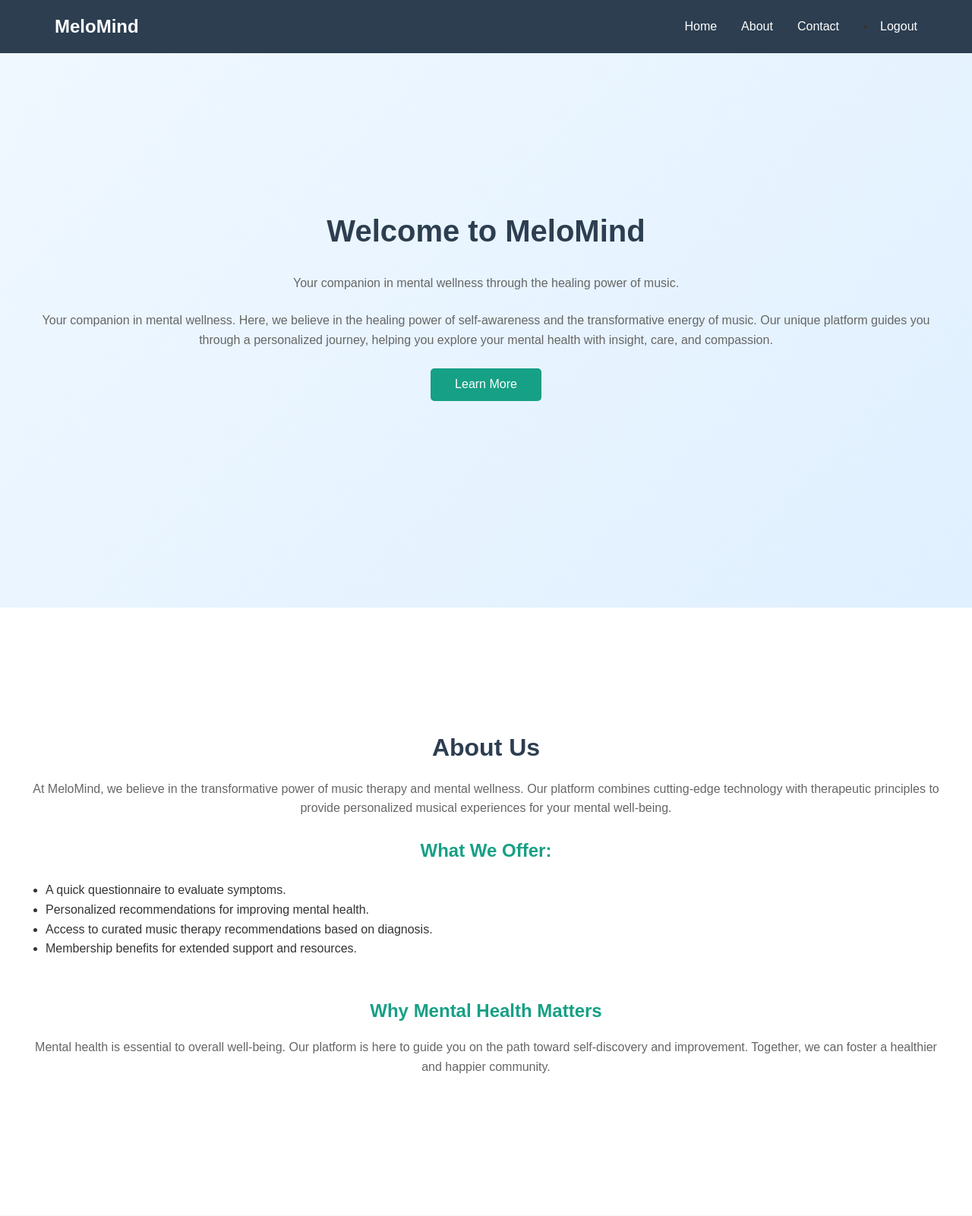
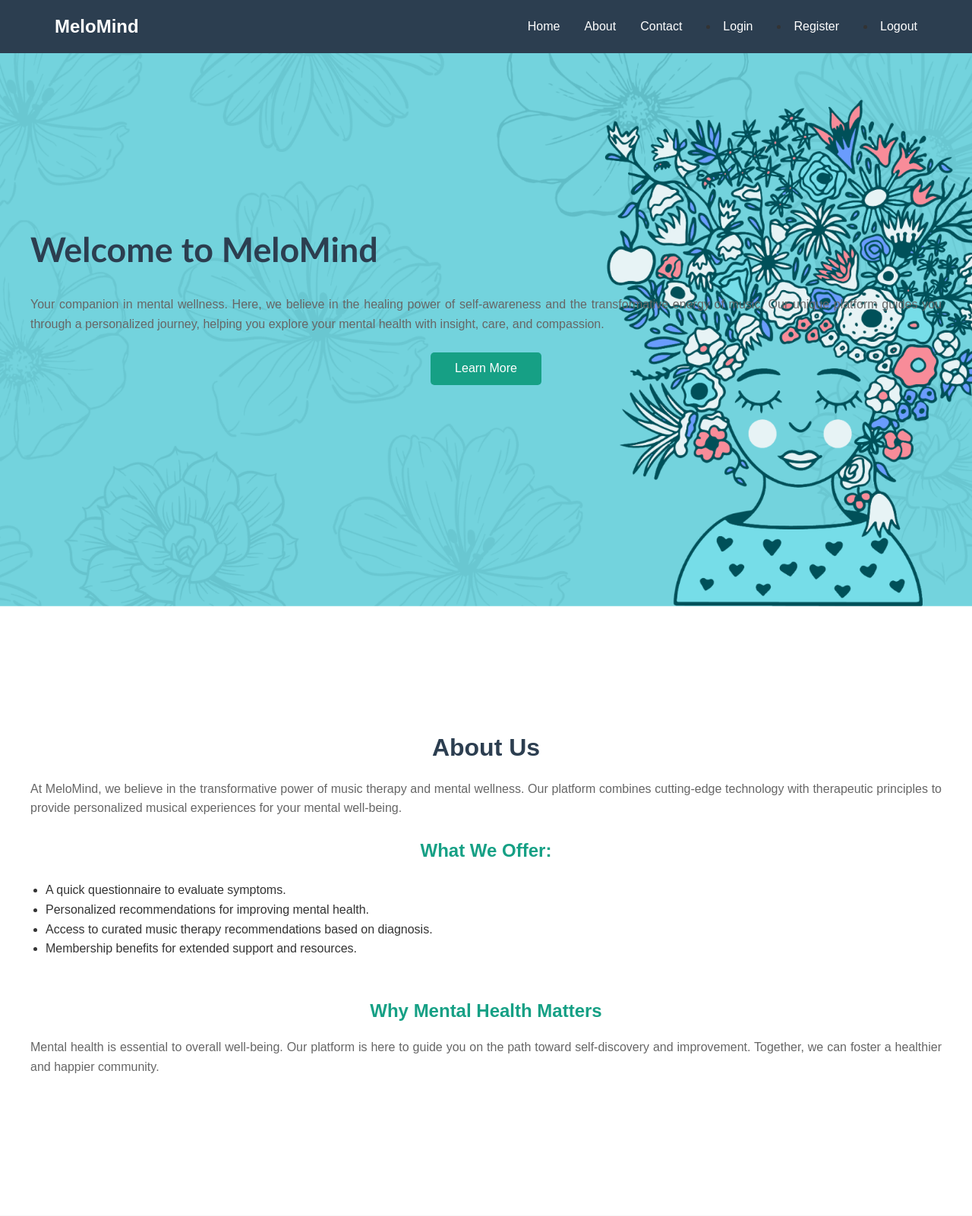
Before and after one commit to Shreyaa5/Mental-Therapy-through-Song-Mood-Classification, a Flask app: template templates/landing.html in a window 1280 px wide. Shown: the top 1601 px of the page at 76% size. Run offline with Flask 3, Linux system fonts and the light colour scheme; the template is opened without the code that fills it, so the values that code supplies are empty.

Commit message:
modify index

```diff
--- a/templates/landing.html
+++ b/templates/landing.html
@@ -9,12 +9,14 @@
             margin: 0;
             padding: 0;
             box-sizing: border-box;
+
         }
 
         body {
             font-family: 'Arial', sans-serif;
             line-height: 1.6;
             color: #333;
+
         }
 
         /* Navigation Styles */
@@ -75,27 +77,19 @@
 
         /* Home Section */
         #home {
-            background-color: #f0f8ff;
-            background-image: linear-gradient(135deg, #f0f8ff 0%, #e0f0ff 100%);
+            /* background-color: #f0f8ff; */
+             /* background-image: linear-gradient(135deg, #f0f8ff 0%, #e0f0ff 100%); */
+            background-image: url("/static/images/bg.png");
+            background-position: center; /* Adjust as needed: top, bottom, left, right, center, or specific values */
+            background-size: cover; /* Adjusts the size to cover the entire container */
+            background-attachment:scroll;
+            text-align: left;
         }
 
         /* About Section */
         #about {
             background-color: #fff;
-        }
 
-        .team-grid {
-            display: grid;
-            grid-template-columns: repeat(auto-fit, minmax(250px, 1fr));
-            gap: 2rem;
-            margin-top: 3rem;
-        }
-
-        .team-member {
-            padding: 1.5rem;
-            background: #f8f9fa;
-            border-radius: 10px;
-            box-shadow: 0 2px 10px rgba(0,0,0,0.1);
         }
 
         /* Contact Section */
@@ -114,9 +108,11 @@
 
         /* Common Styles */
         h1 {
-            font-size: 2.5rem;
+            font-size: 2.8rem;
             color: #2c3e50;
+            font-family: 'Gill Sans', 'Gill Sans MT', Calibri, 'Trebuchet MS', sans-serif;
             margin-bottom: 1.5rem;
+            text-align: left;
         }
 
         h2 {
@@ -134,6 +130,7 @@
         p {
             margin-bottom: 1.5rem;
             color: #666;
+            text-align: justify;
         }
 
         /* Form Styles */
@@ -237,6 +234,8 @@
                 <a href="#home">Home</a>
                 <a href="#about">About</a>
                 <a href="#contact">Contact</a>
+                <li><a href="{{ url_for('login') }}">Login</a></li>
+                <li><a href="{{ url_for('Register') }}">Register</a></li>
                 <li><a href="{{ url_for('logout') }}">Logout</a></li>
             </div>
         </div>
@@ -245,7 +244,6 @@
     <section id="home">
         <div class="section-content">
             <h1>Welcome to MeloMind</h1>
-            <p>Your companion in mental wellness through the healing power of music.</p>
             <p>Your companion in mental wellness. Here, we believe in the healing power of self-awareness
                 and the transformative energy of music. Our unique platform guides you through a personalized
                 journey, helping you explore your mental health with insight, care, and compassion.</p>
```
